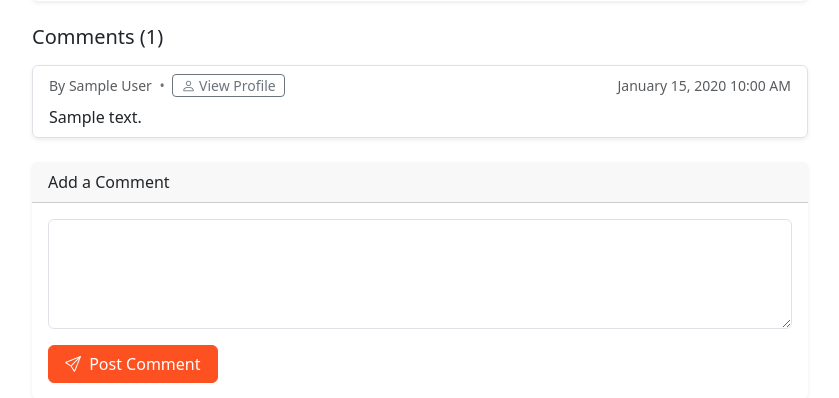
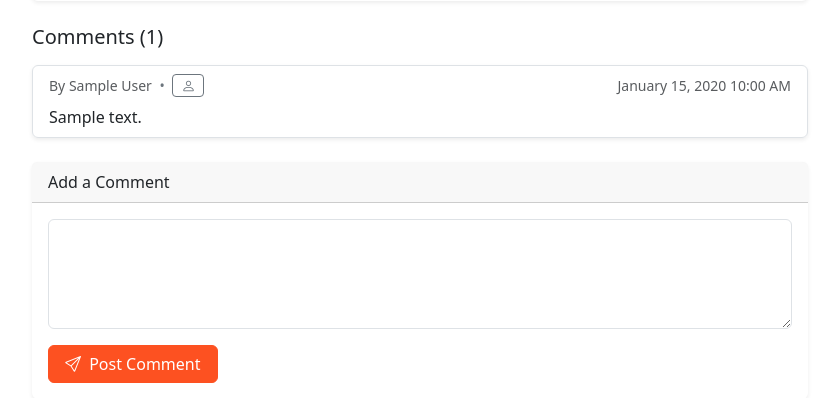
Before and after one commit to stayvoh/Study-Hall, a PHP site: the page made by app/views/post_show.php in a window 1280 px wide. Shown: the part 326-724 px from the top of the page, without its empty margins (220-1059 px from the left). Run offline with PHP 8.4, Linux system fonts and the light colour scheme; tables that the repository leaves empty hold one stand-in row (values such as "Sample post"); the template is opened without the code that fills it: most values are stand-ins (such as "Sample title", 1, 10 or a date in 2020); data that the repository does not hold is empty; some libraries are stand-ins or nearby versions.

Commit message:
miscfixes

```diff
--- a/app/views/post_show.php
+++ b/app/views/post_show.php
@@ -94,7 +94,7 @@ $csrf = function_exists('csrf_token') ? csrf_token() : $_SESSION['csrf'];
                 <?php if (!empty($c['created_by'])): ?>
                   <span class="mx-1 text-secondary">•</span>
                   <a href="/profile?id=<?= (int)$c['created_by'] ?>" class="btn btn-sm btn-outline-secondary py-0 px-2 align-baseline">
-                    <i class="bi bi-person"></i> View Profile
+                    <i class="bi bi-person"></i>
                   </a>
                 <?php endif; ?>
 
--- a/app/views/profile.php
+++ b/app/views/profile.php
@@ -113,7 +113,7 @@ if (is_file($hdr)) include $hdr;
 
           <a href="/post?id=<?= (int)$post['id'] ?>"
             class="btn btn-outline-primary btn-sm py-0 px-2 align-baseline">
-            <i class="bi bi-box-arrow-up-right"></i> View
+            <i class="bi bi-box-arrow-up-right"></i>
           </a>
 
         </div>
```
